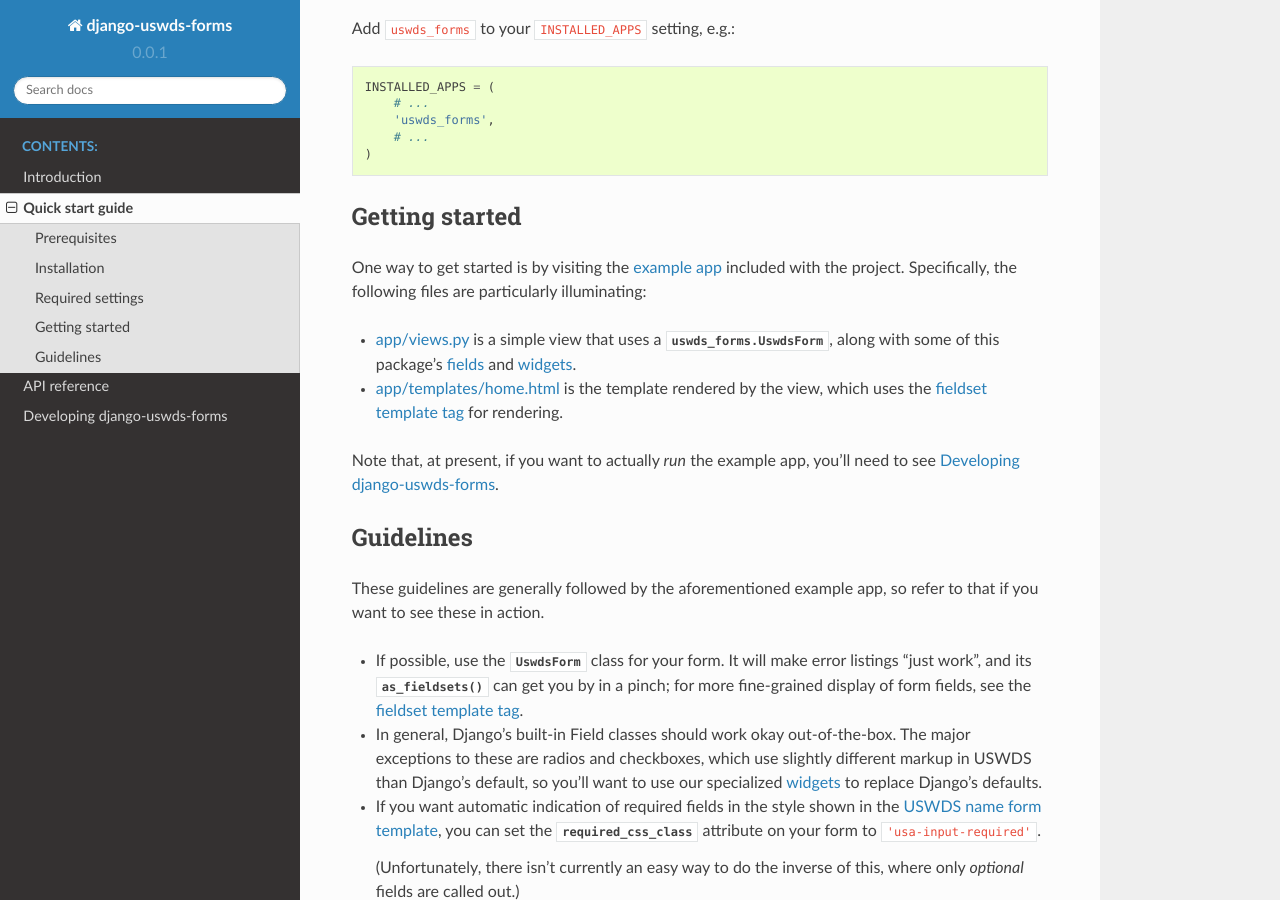
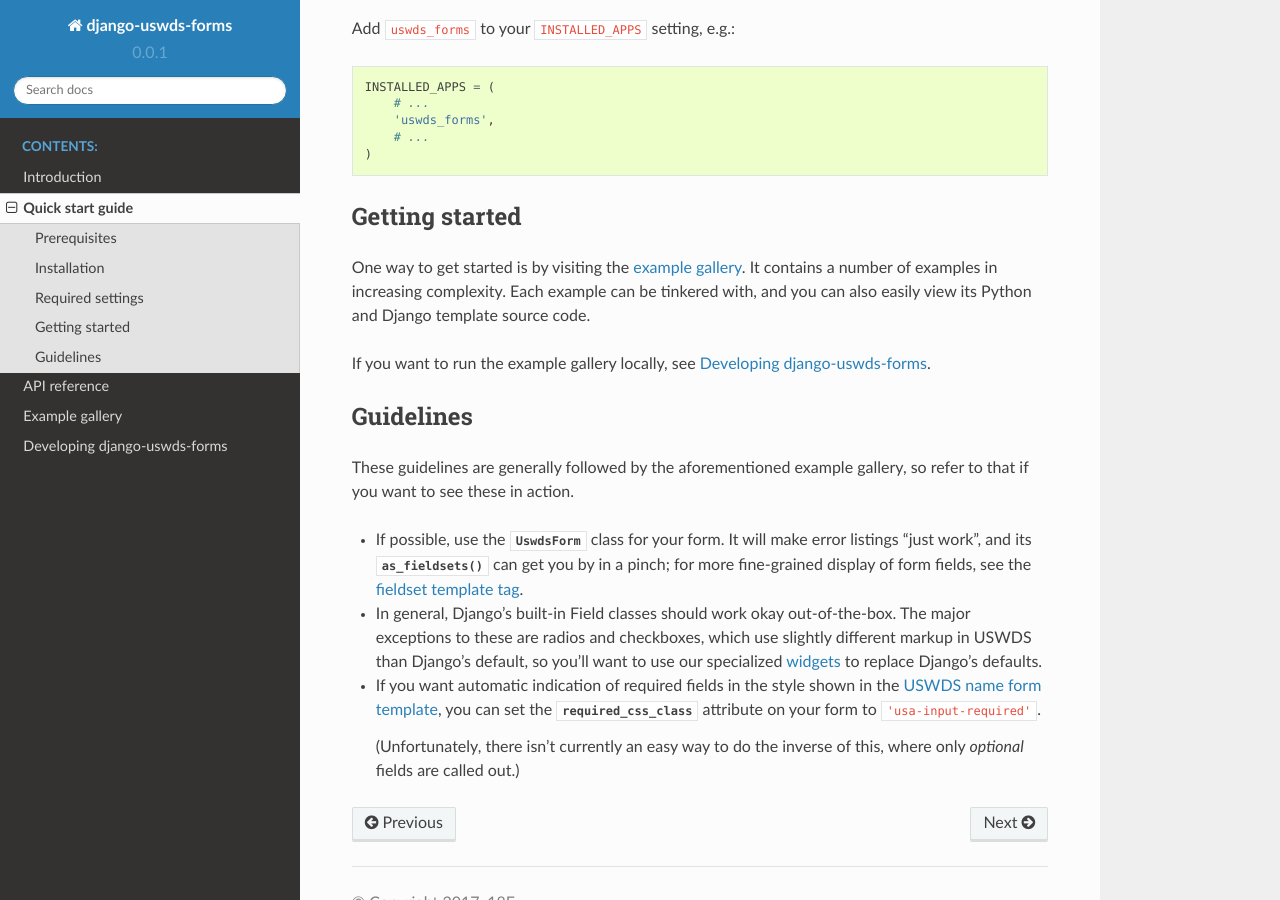
Before and after one commit to 18F/django-uswds-forms, a Sphinx documentation site: the page built from docs/quickstart.rst, in a window 1280 px wide and 900 px high, scrolled down 678 px. Built offline with Sphinx 7.4.7 and the Read the Docs theme 2.0.0, drawn with Linux system fonts in a browser that asks for light colours.

Commit message:
Link to example gallery from readme and sphinx docs.

```diff
--- a/docs/quickstart.rst
+++ b/docs/quickstart.rst
@@ -45,23 +45,19 @@
 Getting started
 ~~~~~~~~~~~~~~~
 
-One way to get started is by visiting the `example app
-<https://github.com/18F/django-uswds-forms/tree/master/example>`_ included
-with the project. Specifically, the following files are particularly
-illuminating:
+One way to get started is by visiting the `example gallery
+<https://django-uswds-forms.app.cloud.gov/>`_.  It contains a number
+of examples in increasing complexity.  Each example can be tinkered
+with, and you can also easily view its Python and Django template source
+code.
 
-* `app/views.py <https://github.com/18F/django-uswds-forms/blob/master/example/app/views.py>`_ is a simple view that uses a :class:`uswds_forms.UswdsForm`, along with some of this package's :ref:`fields <formfields>` and :ref:`widgets <widgets>`.
-
-* `app/templates/home.html <https://github.com/18F/django-uswds-forms/blob/master/example/app/templates/home.html>`_ is the template rendered by the view, which uses the :ref:`fieldset template tag <fieldset-template-tag>` for rendering.
-
-Note that, at present, if you want to actually *run* the example app,
-you'll need to see :doc:`developing`.
+If you want to run the example gallery locally, see :doc:`developing`.
 
 Guidelines
 ~~~~~~~~~~
 
 These guidelines are generally followed by the aforementioned example
-app, so refer to that if you want to see these in action.
+gallery, so refer to that if you want to see these in action.
 
 * If possible, use the :class:`~uswds_forms.UswdsForm` class for your
   form. It will make error listings "just work", and its
```
Also changed, not shown: README.md (+4 -0 lines), docs/developing.rst (+5 -4 lines), docs/index.rst (+7 -0 lines).
